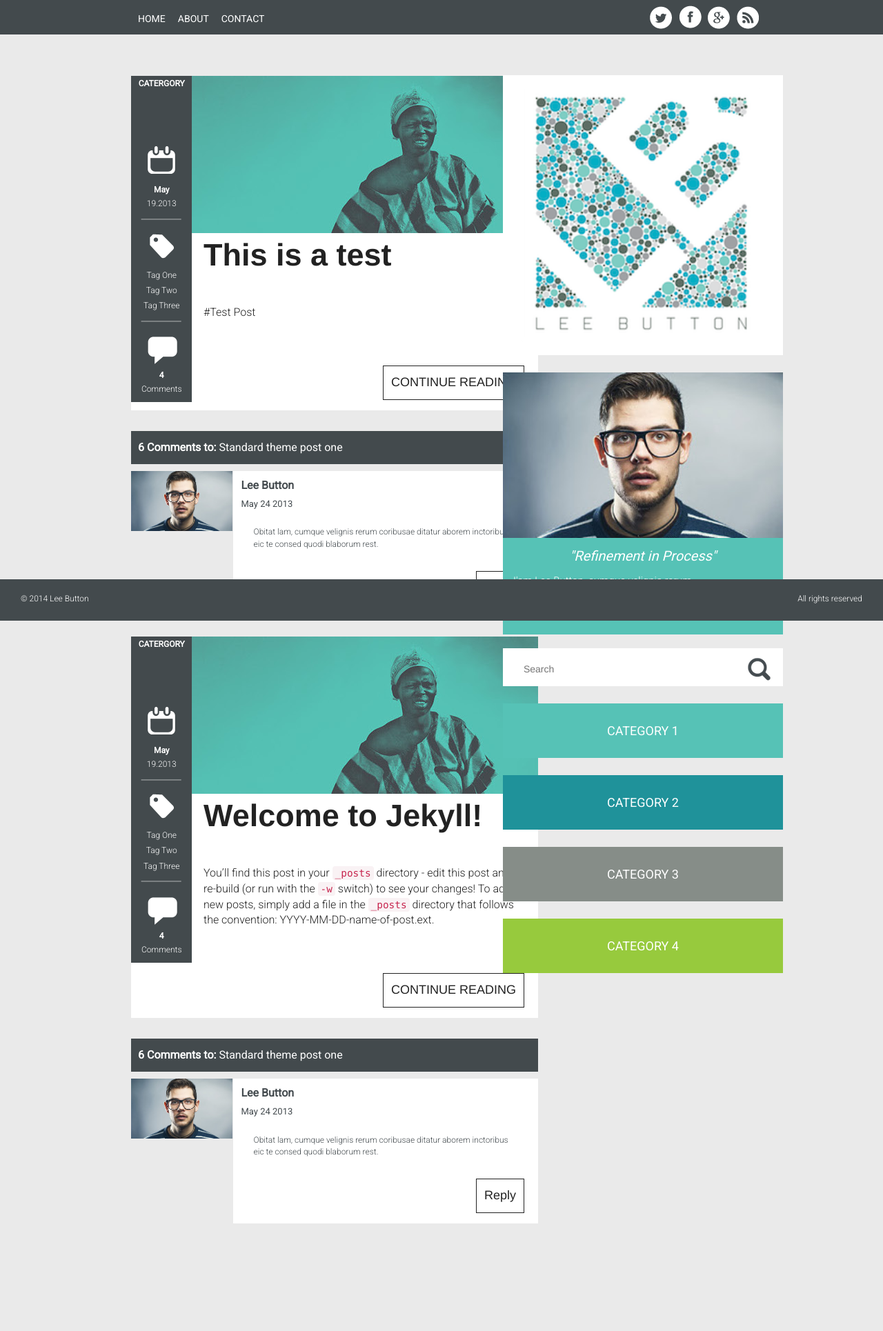
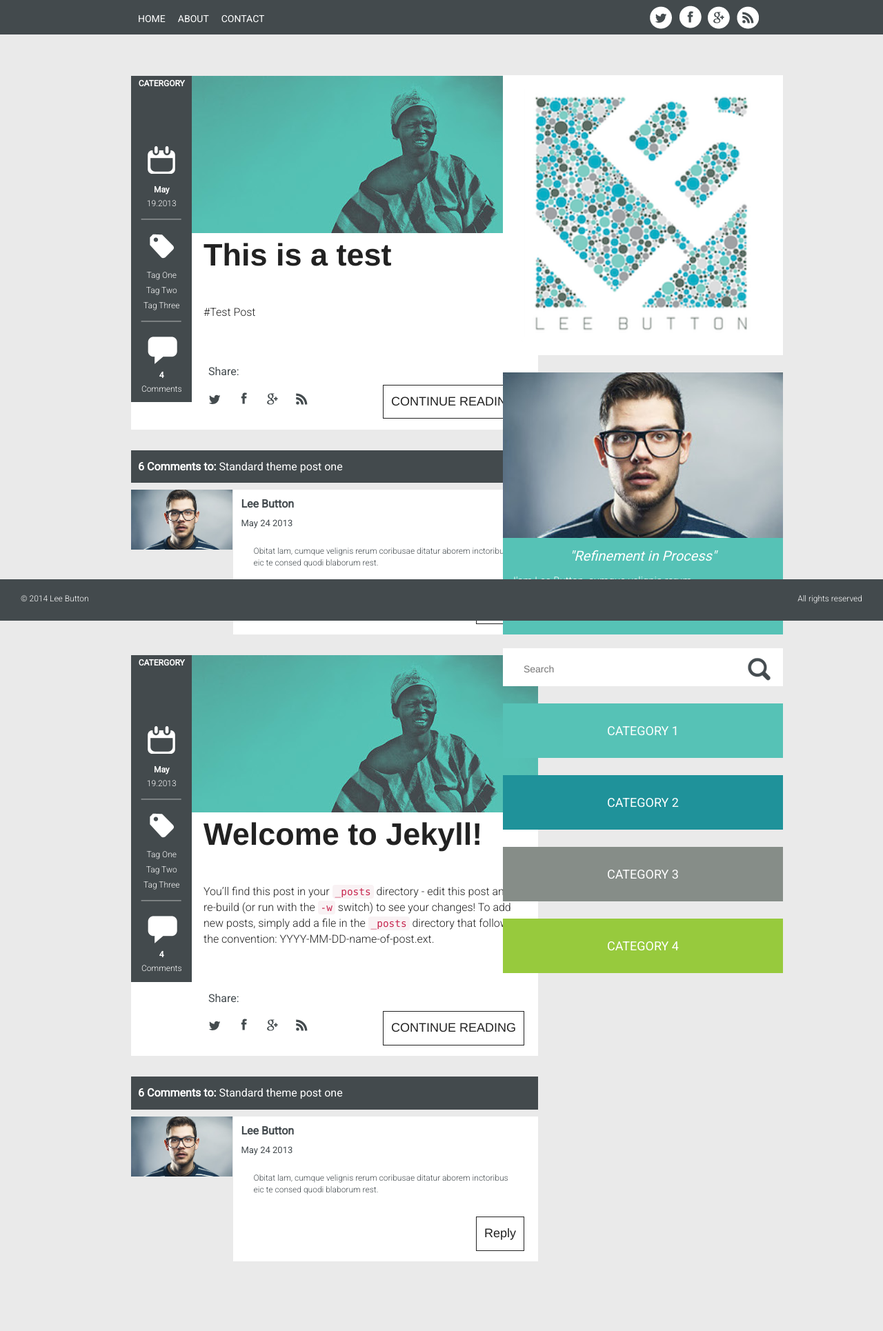
Before and after one commit to leebutton/leebutton.github.io, a Jekyll site: the page built from index.html, in a window 1280 px wide. Shown: the whole page at 69% size. Built offline with Jekyll 4.4.1, drawn with Linux system fonts in a browser that asks for light colours; nearby versions of some CDN libraries; before the commit the page ends 1875 px from its top, so only the background shows below that.

```diff
--- a/css/style.css
+++ b/css/style.css
@@ -578,7 +578,25 @@
 }
 
 
-
+#comments-socials {
+  text-align:left;
+  margin-left:100px;
+}
+#comments-socials h2 {
+  font-weight:400 !important;
+  font-size:16px !important;
+  font-family:'Roboto' !important;
+  color:#434a4e !important;
+  text-align:left !important;
+  margin-left:12px !important;
+  margin-top:12px !important;
+}
+#comments-socials nav ul {
+  float:none;
+}
+#comments-socials nav ul li {
+  padding:0px !important;
+}
 
 #blog-image {
   height: 207px;
@@ -1228,6 +1246,10 @@
   font-size:10px!important;
   margin-left:2px!important;
 }
+#comments-socials {
+  text-align:left;
+  margin-left:0px;
+}
 
 #portrait {
   float:none!important;
--- a/index.html
+++ b/index.html
@@ -40,6 +40,18 @@
 
          	        <h1>{{post.title}}</h1>
                   <p>{{post.excerpt}}</p>
+
+                  <div id="comments-socials">
+                    <h2>Share:</h2>
+                    <nav>
+                      <ul>
+                        <li><a href="http://www.twitter.com" ><img src="img/Twitter.png" alt="twitter icon"></a></li>
+                        <li><a href="http://www.facebook.com" ><img src="img/Facebook.png" alt="facebook icon"></a></li>
+                        <li><a href="http://www.google.com" ><img src="img/Google.png" alt="google icon"></a></li>
+                        <li><a href="http://www.rss.com" ><img src="img/Rss.png" alt="rss icon"></a></li>
+                      </ul>
+                    </nav>
+                  </div><!--end comments socials-->
 
                 <div id="continue-reading">
                   <a href="index.html" title="Continue Reading" class="btn btn-download-continue">CONTINUE READING</a>
```
